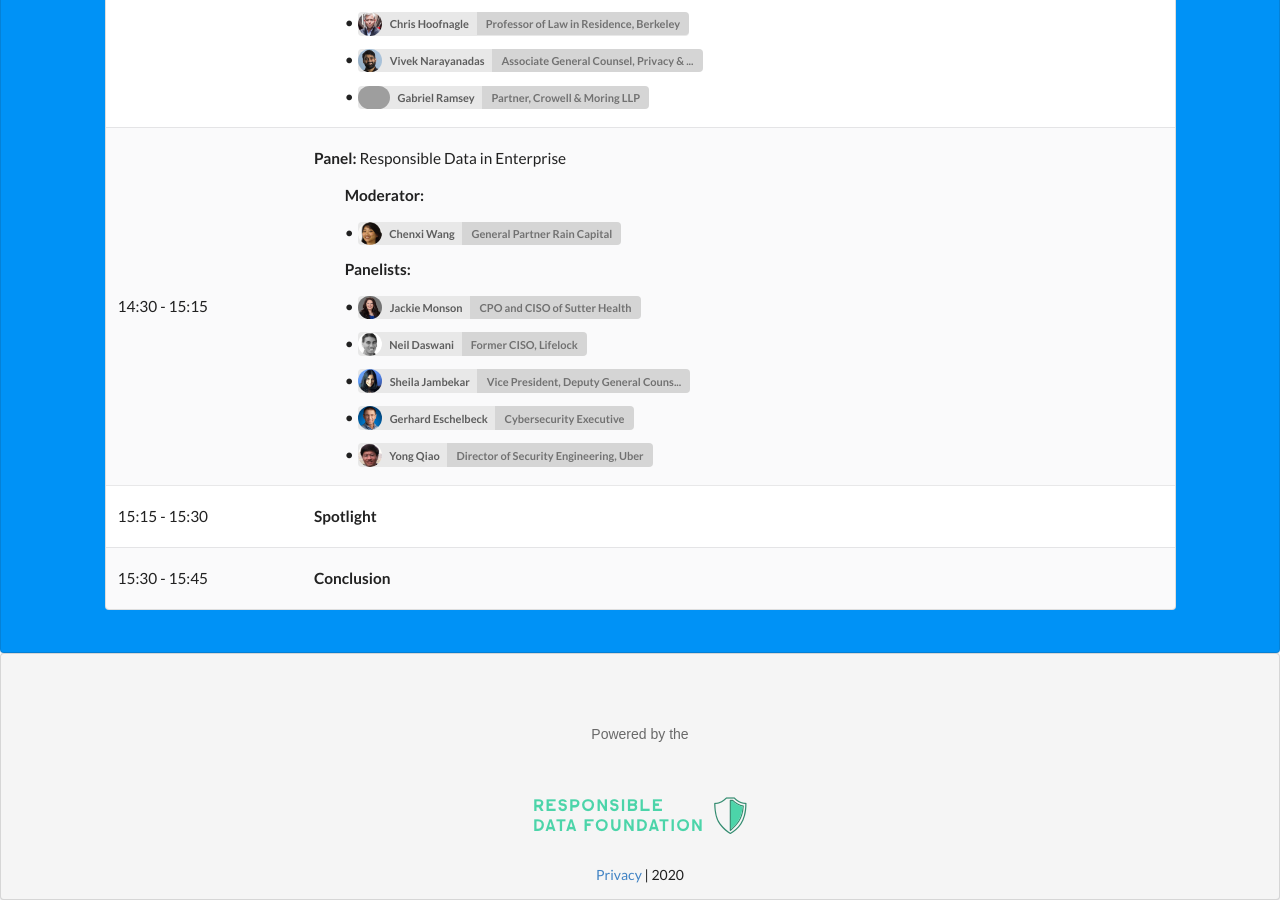
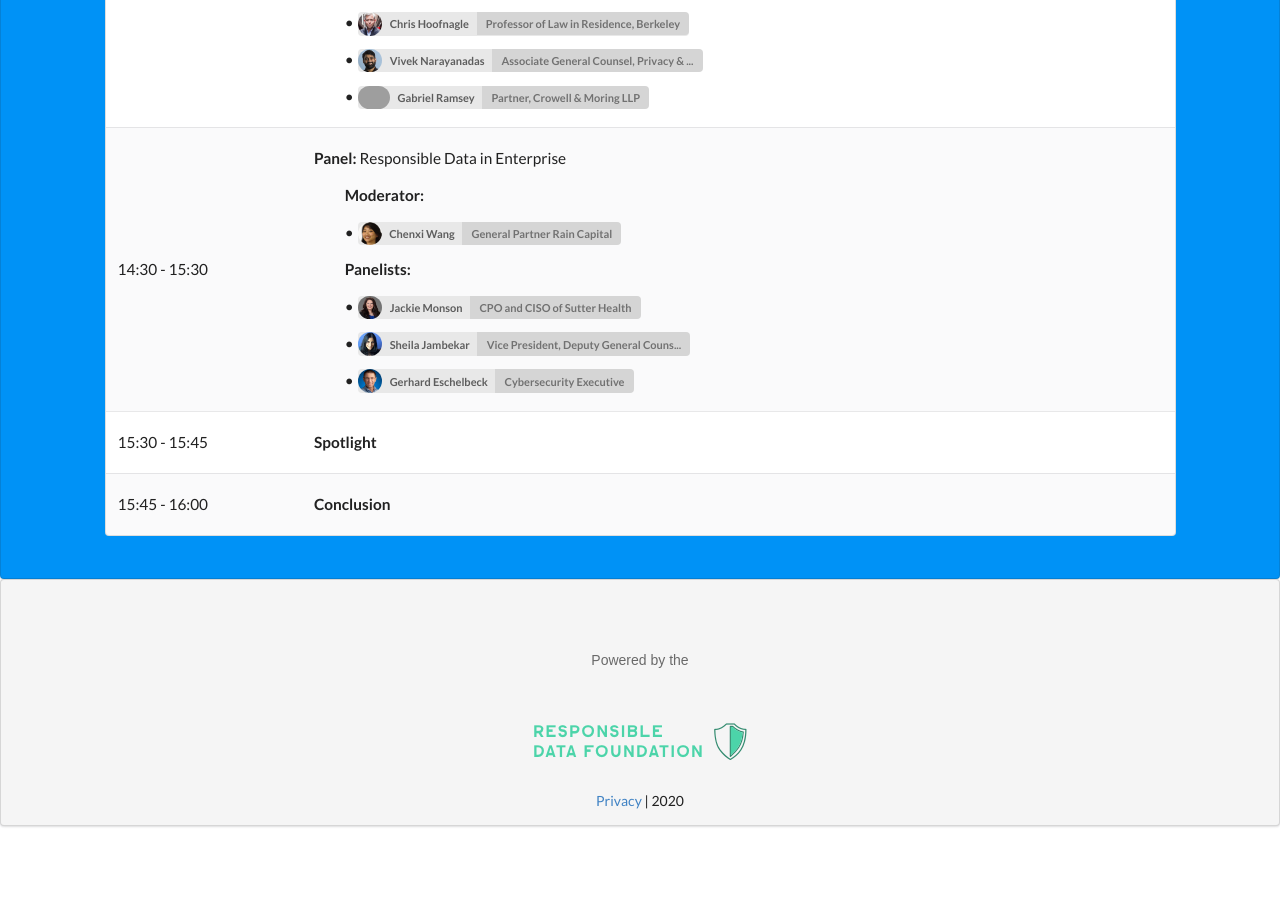
Before and after one commit to responsible-data-summit/responsible-data-summit.github.io, a Jekyll site: the page built from pages/agenda-0730.html, in a window 1280 px wide and 900 px high, scrolled down 1894 px. Built offline with Jekyll 4.4.1, drawn with Linux system fonts in a browser that asks for light colours; after the commit the page ends 2720 px from its top, so only the background shows below that; some of the changed text lies outside the part shown; grey boxes are pictures that could not be loaded.

Commit message:
update agenda

```diff
--- a/_data/agenda0728.yml
+++ b/_data/agenda0728.yml
@@ -83,7 +83,7 @@
           content: The Chicagoland COVID-19 Commons
         - name: Claire Jarashow
           content: The Complexities of COVID-19 Surveillance Data
-- time: 14:30 - 15:15
+- time: 14:30 - 15:30
   sections:
     - title: "Panel:"
       comment: "Data Commons, Data Steward, & Pandemic response"
@@ -95,9 +95,9 @@
         - name: Richard Benjamins
         - name: Claudia Juech
         - name: Brennan Lake
-- time: 15:15 - 15:30
+- time: 15:30 - 15:45
   sections:
     - title: Spotlight
-- time: 15:30 - 15:45
+- time: 15:45 - 16:00
   sections:
     - title: Conclusion
--- a/_data/agenda0730.yml
+++ b/_data/agenda0730.yml
@@ -36,7 +36,6 @@
       speakers:
         - name: Arvind Narayanan
         - name: Glen Weyl
-          content: Data as Labor
         - name: Richard Whitt
 - time: 12:15 - 13:00
   sections:
@@ -75,7 +74,7 @@
         - name: Chris Hoofnagle
         - name: Vivek Narayanadas
         - name: Gabriel Ramsey
-- time: 14:30 - 15:15
+- time: 14:30 - 15:30
   sections:
     - title: "Panel:"
       comment: "Responsible Data in Enterprise"
@@ -85,13 +84,11 @@
     - title: "Panelists:"
       speakers:
         - name: Jackie Monson
-        - name: Neil Daswani
         - name: Sheila Jambekar
         - name: Gerhard Eschelbeck
-        - name: Yong Qiao
-- time: 15:15 - 15:30
+- time: 15:30 - 15:45
   sections:
     - title: Spotlight
-- time: 15:30 - 15:45
+- time: 15:45 - 16:00
   sections:
     - title: Conclusion
--- a/pages/agenda-0728.html
+++ b/pages/agenda-0728.html
@@ -7,7 +7,7 @@
 <section class="ui segment center aligned" style="background-color: rgba(242, 113, 28, 1);">
     <div class="ui container center aligned agenda">
         <h1> Responsible Data in the Time of Pandemic </h1>
-        <h1> Agenda (9:00 - 15:45 PST, July 28) </h1>
+        <h1> Agenda (9:00 - 16:00 PST, July 28) </h1>
     </div>
     <div class="ui container left aligned agenda">
         <table class="ui striped large table">
--- a/pages/agenda-0730.html
+++ b/pages/agenda-0730.html
@@ -7,7 +7,7 @@
 <section class="ui segment center aligned" style="background-color: rgba(0, 146, 246, 1);">
     <div class="ui container center aligned agenda">
         <h1> Responsible Data Technology and Policy in the Real World </h1>
-        <h1> Agenda (9:00 - 15:45 PST, July 30) </h1>
+        <h1> Agenda (9:00 - 16:00 PST, July 30) </h1>
     </div>
     <div class="ui container left aligned agenda">
         <table class="ui striped large table">
```
